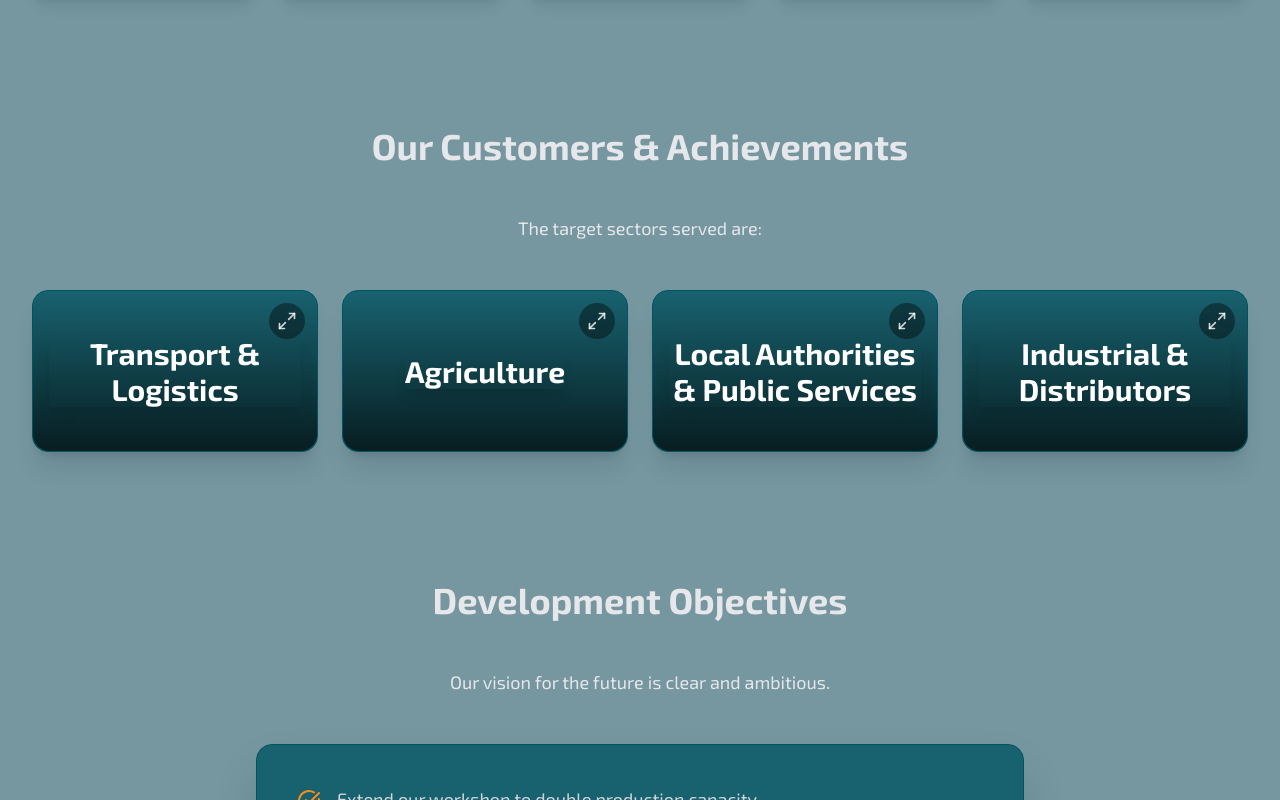
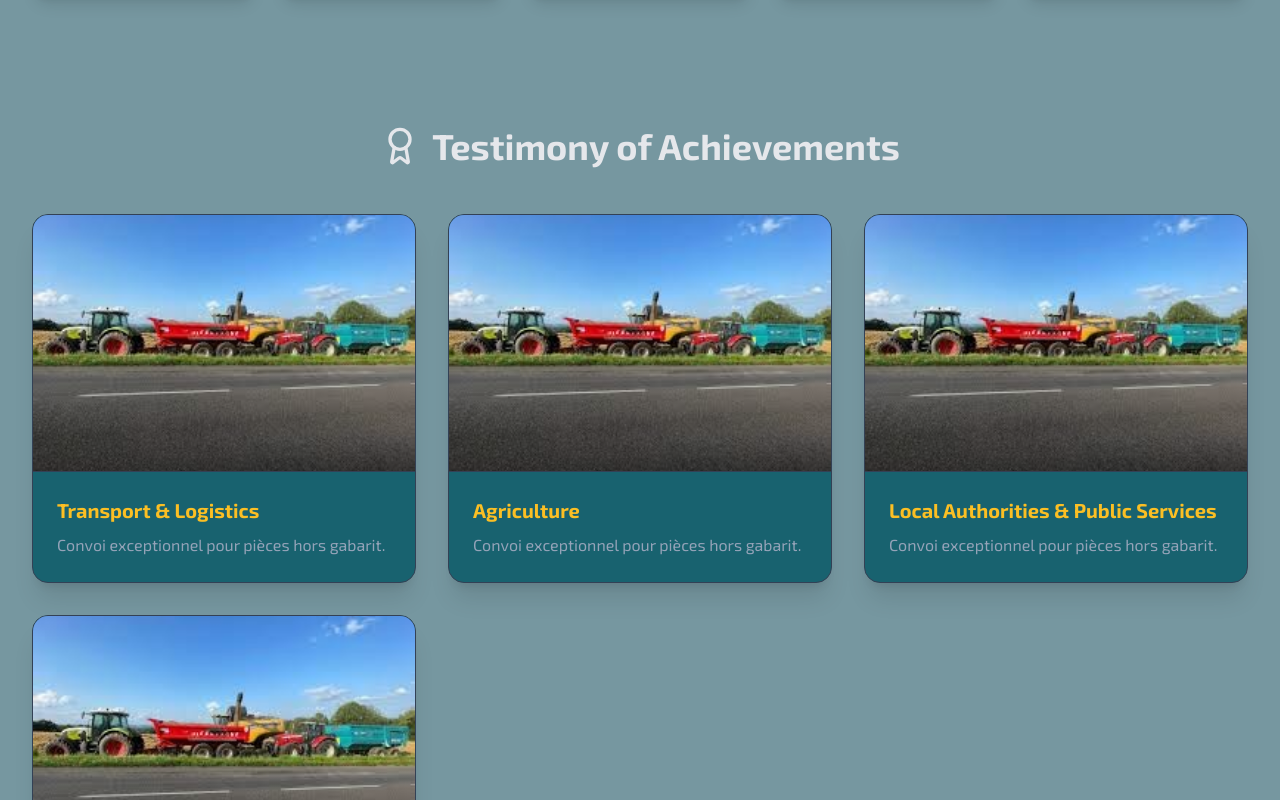
Before and after one commit to amenjouini/vehtun-web, a React (Create React App) app: page / in a window 1280 px wide. Shown: the part 2580-3380 px from the top of the page. Built offline with nearby package versions, Linux system fonts and the light colour scheme.

Commit message:
cards automatic

```diff
--- a/src/App.js
+++ b/src/App.js
@@ -62,8 +62,6 @@ import pliage2 from "./assets/services/pliage2.jpg";
 import cr from "./assets/services/c&r.jpg";
 import cr2 from "./assets/services/c&r2.jpg";
 import cr3 from "./assets/services/c&r3.jpg";
-
-
 
 // Component to handle scroll-triggered animations for sections
 const AnimatedSection = ({ children, threshold = 0.2 }) => {
@@ -136,14 +134,21 @@ const ImageCarousel = ({ images }) => {
   const [currentIndex, setCurrentIndex] = useState(0);
 
   const handleNext = () => setCurrentIndex((p) => (p + 1) % images.length);
-    const handlePrev = () => setCurrentIndex((p) => (p - 1 + images.length) % images.length);
+  const handlePrev = () =>
+    setCurrentIndex((p) => (p - 1 + images.length) % images.length);
 
   return (
     <div className="relative w-full h-80 flex items-center justify-center overflow-hidden">
-            <button onClick={handlePrev} className="absolute left-0 md:left-4 z-30 bg-black/30 text-white p-2 rounded-full hover:bg-black/50 transition-colors focus:outline-none focus:ring-2 focus:ring-primary-400">
+      <button
+        onClick={handlePrev}
+        className="absolute left-0 md:left-4 z-30 bg-black/30 text-white p-2 rounded-full hover:bg-black/50 transition-colors focus:outline-none focus:ring-2 focus:ring-primary-400"
+      >
         <ChevronLeft size={24} />
       </button>
-            <button onClick={handleNext} className="absolute right-0 md:right-4 z-30 bg-black/30 text-white p-2 rounded-full hover:bg-black/50 transition-colors focus:outline-none focus:ring-2 focus:ring-primary-400">
+      <button
+        onClick={handleNext}
+        className="absolute right-0 md:right-4 z-30 bg-black/30 text-white p-2 rounded-full hover:bg-black/50 transition-colors focus:outline-none focus:ring-2 focus:ring-primary-400"
+      >
         <ChevronRight size={24} />
       </button>
       <div className="relative w-full h-full">
@@ -161,17 +166,35 @@ const ImageCarousel = ({ images }) => {
             let x, scale, opacity, zIndex;
 
             if (offset === 0) {
-                            scale = 1; opacity = 1; zIndex = 3; x = '0%';
+              scale = 1;
+              opacity = 1;
+              zIndex = 3;
+              x = "0%";
             } else if (offset === 1) {
-                            scale = 0.85; opacity = 0.7; zIndex = 2; x = '25%';
+              scale = 0.85;
+              opacity = 0.7;
+              zIndex = 2;
+              x = "25%";
             } else if (offset === -1) {
-                            scale = 0.85; opacity = 0.7; zIndex = 2; x = '-25%';
+              scale = 0.85;
+              opacity = 0.7;
+              zIndex = 2;
+              x = "-25%";
             } else if (offset === 2) {
-                            scale = 0.7; opacity = 0.4; zIndex = 1; x = '50%';
+              scale = 0.7;
+              opacity = 0.4;
+              zIndex = 1;
+              x = "50%";
             } else if (offset === -2) {
-                            scale = 0.7; opacity = 0.4; zIndex = 1; x = '-50%';
+              scale = 0.7;
+              opacity = 0.4;
+              zIndex = 1;
+              x = "-50%";
             } else {
-                            scale = 0.4; opacity = 0; zIndex = 0; x = `${offset * 30}%`;
+              scale = 0.4;
+              opacity = 0;
+              zIndex = 0;
+              x = `${offset * 30}%`;
             }
 
             return (
@@ -196,10 +219,73 @@ const ImageCarousel = ({ images }) => {
   );
 };
 
+const placeholderImg = (
+  width,
+  height,
+  text,
+  bgColor = "0b2b36",
+  textColor = "FFFFFF"
+) =>
+  `https://placehold.co/${width}x${height}/${bgColor}/${textColor}?text=${text.replace(
+    /\s/g,
+    "+"
+  )}&font=lato`;
+
+const ImageCarouselCard = ({ item }) => {
+  const [currentIndex, setCurrentIndex] = useState(0);
+
+  useEffect(() => {
+    // Guard against items with no images or only one image
+    if (!item.images || item.images.length <= 1) {
+      return;
+    }
+
+    // Set up an interval to switch images every 3 seconds
+    const intervalId = setInterval(() => {
+      setCurrentIndex((prevIndex) => (prevIndex + 1) % item.images.length);
+    }, 3000);
+
+    // Clean up the interval when the component unmounts or data changes
+    return () => clearInterval(intervalId);
+  }, [item.images]);
+
+  return (
+    <div className="bg-secondary-800 rounded-2xl shadow-xl overflow-hidden flex flex-col border border-slate-700 h-full">
+      {/* Image container with carousel effect */}
+      <div className="relative h-56 sm:h-64 overflow-hidden">
+        {item.images.map((imgSrc, index) => (
+          <img
+            key={index}
+            src={imgSrc}
+            alt={`${item.title} - image ${index + 1}`}
+            className={`absolute top-0 left-0 w-full h-full object-cover transition-opacity duration-1000 ease-in-out ${
+              index === currentIndex ? "opacity-100" : "opacity-0"
+            }`}
+            onError={(e) => {
+              e.target.onerror = null;
+              e.target.src = placeholderImg(400, 300, "Image Indisponible");
+            }}
+          />
+        ))}
+        <div className="absolute inset-0 bg-gradient-to-t from-black/60 via-transparent"></div>
+      </div>
+
+      {/* Thin separator line */}
+      <hr className="border-t border-slate-700" />
+
+      {/* Content section */}
+      <div className="p-6 flex-grow">
+        <h4 className="text-xl font-bold text-amber-400 mb-2">{item.title}</h4>
+        <p className="text-slate-400">{item.desc}</p>
+      </div>
+    </div>
+  );
+};
+
 const useMediaQuery = (query) => {
   const [matches, setMatches] = useState(false);
   useEffect(() => {
-        if (typeof window === 'undefined') return;
+    if (typeof window === "undefined") return;
     const media = window.matchMedia(query);
     if (media.matches !== matches) {
       setMatches(media.matches);
@@ -294,7 +380,7 @@ const App = () => {
   const [expandedProductIndex, setExpandedProductIndex] = useState(null);
   const [expandedServicesIndex, setExpandedServicesIndex] = useState(null);
 
-  const isDesktop = useMediaQuery('(min-width: 640px)');
+  const isDesktop = useMediaQuery("(min-width: 640px)");
   const [connectorStyle, setConnectorStyle] = useState({});
   const gridRef = useRef(null);
   const cardRefs = useRef([]);
@@ -336,27 +422,17 @@ const App = () => {
     {
       title: t("plateau_bache.title"),
       imgText: placeholderImg(600, 400, t("plateau_bache.title"), "374151"),
-    gallery: [
-      produit1,
-      produit2,
-      produit3,
-    ],
+      gallery: [produit1, produit2, produit3],
     },
     {
       title: t("benne_gravats.title"),
       imgText: placeholderImg(600, 400, t("benne_gravats.title"), "374151"),
-      gallery: [
-        benne1,
-        benne2
-      ],
+      gallery: [benne1, benne2],
     },
     {
       title: t("citerne_15000.title"),
       imgText: placeholderImg(600, 400, t("citerne_15000.title"), "374151"),
-      gallery: [
-        citerne1,
-        citerne2
-      ],
+      gallery: [citerne1, citerne2],
     },
   ];
 
@@ -365,73 +441,46 @@ const App = () => {
       title: t("service1"),
       imgText: placeholderImg(600, 400, t("sector_trans"), "374151"),
       img: values2,
-      gallery: [
-        laser,
-        pliage,
-        welding,
-        laser2,
-        pliage2
-      ],
+      gallery: [laser, pliage, welding, laser2, pliage2],
     },
     {
       title: t("service2"),
       imgText: placeholderImg(600, 400, t("sector_agr"), "374151"),
       img: values3,
-      gallery: [
-        ccc
-      ],
+      gallery: [ccc],
     },
     {
       title: t("service3"),
       imgText: placeholderImg(600, 400, t("sector_loc"), "374151"),
       img: values4,
-      gallery: [
-        reparation,
-        reparation2
-      ],
-    }
-  ]
+      gallery: [reparation, reparation2],
+    },
+  ];
 
    const achievements = [
     {
       title: t("sector_trans"),
+      desc: "Convoi exceptionnel pour pièces hors gabarit.",
       imgText: placeholderImg(600, 400, t("sector_trans"), "374151"),
-      img: values2,
-      gallery: [
-        cr,
-        cr2,
-        cr3
-      ],
+      images: [cr, cr2, cr3],
     },
     {
       title: t("sector_agr"),
       imgText: placeholderImg(600, 400, t("sector_agr"), "374151"),
-      img: values3,
-      gallery: [
-        cr,
-        cr2,
-        cr3
-      ],
+      desc: "Convoi exceptionnel pour pièces hors gabarit.",
+      images: [cr, cr2, cr3],
     },
     {
       title: t("sector_loc"),
       imgText: placeholderImg(600, 400, t("sector_loc"), "374151"),
-      img: values4,
-      gallery: [
-        cr,
-        cr2,
-        cr3
-      ],
+      desc: "Convoi exceptionnel pour pièces hors gabarit.",
+      images: [cr, cr2, cr3],
     },
     {
       title: t("sector_indus"),
       imgText: placeholderImg(600, 400, t("sector_indus"), "374151"),
-      img: values5,
-      gallery: [
-        cr,
-        cr2,
-        cr3
-      ],
+      desc: "Convoi exceptionnel pour pièces hors gabarit.",
+      images: [cr, cr2, cr3],
     },
   ];
 
@@ -817,7 +866,10 @@ const App = () => {
             <p className="text-center text-lg text-white-400 mb-12 max-w-3xl mx-auto">
               {t("products_subtitle")}
             </p>
-                    <div ref={gridRef} className="grid grid-cols-1 sm:grid-cols-2 lg:grid-cols-3 gap-6 items-start">
+            <div
+              ref={gridRef}
+              className="grid grid-cols-1 sm:grid-cols-2 lg:grid-cols-3 gap-6 items-start"
+            >
               {products.map((item, index) => {
                 const isExpanded = index === expandedProductIndex;
                 return (
@@ -825,15 +877,25 @@ const App = () => {
                     <div
                       ref={cardRefs.current[index]}
                       className={`bg-secondary-800 shadow-xl flex flex-col group border border-secondary-700 cursor-pointer rounded-2xl
-                                            ${isExpanded ? 'ring-2 ring-primary-400 ring-offset-4 ring-offset-secondary-900' : ''}`}
+                                            ${
+                                              isExpanded
+                                                ? "ring-2 ring-primary-400 ring-offset-4 ring-offset-secondary-900"
+                                                : ""
+                                            }`}
                       onClick={() => handleProductCardClick(index)}
                     >
                       <div className="relative aspect-video overflow-hidden rounded-2xl">
                         <div className="absolute inset-0 bg-gradient-to-t from-black/70 to-transparent flex items-center justify-center p-4">
-                                                <h4 className="text-2xl md:text-3xl font-bold text-white text-center shadow-lg">{item.title}</h4>
+                          <h4 className="text-2xl md:text-3xl font-bold text-white text-center shadow-lg">
+                            {item.title}
+                          </h4>
                         </div>
                         <div className="absolute top-3 right-3 bg-black/40 p-2 rounded-full text-white/80 transition-transform group-hover:scale-110">
-                                                {isExpanded ? <X size={20} /> : <Maximize2 size={20} />}
+                          {isExpanded ? (
+                            <X size={20} />
+                          ) : (
+                            <Maximize2 size={20} />
+                          )}
                         </div>
                       </div>
                     </div>
@@ -844,12 +906,17 @@ const App = () => {
                           <motion.div
                             className="bg-secondary-800 rounded-b-2xl overflow-hidden border-x border-b border-secondary-700 -mt-2"
                             initial={{ height: 0, opacity: 0 }}
-                                                    animate={{ height: 'auto', opacity: 1 }}
+                            animate={{ height: "auto", opacity: 1 }}
                             exit={{ height: 0, opacity: 0 }}
-                                                    transition={{ duration: 0.5, ease: [0.16, 1, 0.3, 1] }}
+                            transition={{
+                              duration: 0.5,
+                              ease: [0.16, 1, 0.3, 1],
+                            }}
                           >
                             <div className="p-6">
-                                                <ImageCarousel images={products[expandedProductIndex].gallery} />
+                              <ImageCarousel
+                                images={products[expandedProductIndex].gallery}
+                              />
                             </div>
                           </motion.div>
                         )}
@@ -868,19 +935,25 @@ const App = () => {
                       key="expanded-content-wrapper"
                       initial={{ opacity: 0, y: -20 }}
                       animate={{ opacity: 1, y: 0 }}
-                                        exit={{ opacity: 0, y: -20, transition: {duration: 0.3} }}
-                                        transition={{ duration: 0.4, ease: 'easeInOut' }}
+                      exit={{
+                        opacity: 0,
+                        y: -20,
+                        transition: { duration: 0.3 },
+                      }}
+                      transition={{ duration: 0.4, ease: "easeInOut" }}
                       className="relative mt-5"
                     >
                       <motion.div
                         className="bg-secondary-800 rounded-2xl overflow-hidden border border-secondary-700 shadow-2xl"
                         initial={{ height: 0 }}
-                                            animate={{ height: 'auto' }}
+                        animate={{ height: "auto" }}
                         exit={{ height: 0 }}
                         transition={{ duration: 0.5, ease: [0.16, 1, 0.3, 1] }}
                       >
                         <div className="p-6">
-                                                <ImageCarousel images={products[expandedProductIndex].gallery} />
+                          <ImageCarousel
+                            images={products[expandedProductIndex].gallery}
+                          />
                         </div>
                       </motion.div>
                     </motion.div>
@@ -932,7 +1005,10 @@ const App = () => {
             <p className="text-center text-lg text-white-400 mb-12 max-w-3xl mx-auto">
               {t("products_subtitle")}
             </p>
-                    <div ref={gridRef} className="grid grid-cols-1 sm:grid-cols-2 lg:grid-cols-3 gap-6 items-start">
+            <div
+              ref={gridRef}
+              className="grid grid-cols-1 sm:grid-cols-2 lg:grid-cols-3 gap-6 items-start"
+            >
               {services.map((item, index) => {
                 const isExpanded = index === expandedServicesIndex;
                 return (
@@ -940,15 +1016,25 @@ const App = () => {
                     <div
                       ref={cardRefs.current[index]}
                       className={`bg-secondary-800 shadow-xl flex flex-col group border border-secondary-700 cursor-pointer rounded-2xl
-                                            ${isExpanded ? 'ring-2 ring-primary-400 ring-offset-4 ring-offset-secondary-900' : ''}`}
+                                            ${
+                                              isExpanded
+                                                ? "ring-2 ring-primary-400 ring-offset-4 ring-offset-secondary-900"
+                                                : ""
+                                            }`}
                       onClick={() => handleServicesCardClick(index)}
                     >
                       <div className="relative aspect-video overflow-hidden rounded-2xl">
                         <div className="absolute inset-0 bg-gradient-to-t from-black/70 to-transparent flex items-center justify-center p-4">
-                                                <h4 className="text-2xl md:text-3xl font-bold text-white text-center shadow-lg">{item.title}</h4>
+                          <h4 className="text-2xl md:text-3xl font-bold text-white text-center shadow-lg">
+                            {item.title}
+                          </h4>
                         </div>
                         <div className="absolute top-3 right-3 bg-black/40 p-2 rounded-full text-white/80 transition-transform group-hover:scale-110">
-                                                {isExpanded ? <X size={20} /> : <Maximize2 size={20} />}
+                          {isExpanded ? (
+                            <X size={20} />
+                          ) : (
+                            <Maximize2 size={20} />
+                          )}
                         </div>
                       </div>
                     </div>
@@ -959,9 +1045,12 @@ const App = () => {
                           <motion.div
                             className="bg-secondary-800 rounded-b-2xl overflow-hidden border-x border-b border-secondary-700 -mt-2"
                             initial={{ height: 0, opacity: 0 }}
-                                                    animate={{ height: 'auto', opacity: 1 }}
+                            animate={{ height: "auto", opacity: 1 }}
                             exit={{ height: 0, opacity: 0 }}
-                                                    transition={{ duration: 0.5, ease: [0.16, 1, 0.3, 1] }}
+                            transition={{
+                              duration: 0.5,
+                              ease: [0.16, 1, 0.3, 1],
+                            }}
                           >
                             <div className="p-6">
                               <ImageCarousel images={item.gallery} />
@@ -983,19 +1072,25 @@ const App = () => {
                       key="expanded-content-wrapper"
                       initial={{ opacity: 0, y: -20 }}
                       animate={{ opacity: 1, y: 0 }}
-                                        exit={{ opacity: 0, y: -20, transition: {duration: 0.3} }}
-                                        transition={{ duration: 0.4, ease: 'easeInOut' }}
+                      exit={{
+                        opacity: 0,
+                        y: -20,
+                        transition: { duration: 0.3 },
+                      }}
+                      transition={{ duration: 0.4, ease: "easeInOut" }}
                       className="relative mt-5"
                     >
                       <motion.div
                         className="bg-secondary-800 rounded-2xl overflow-hidden border border-secondary-700 shadow-2xl"
                         initial={{ height: 0 }}
-                                            animate={{ height: 'auto' }}
+                        animate={{ height: "auto" }}
                         exit={{ height: 0 }}
                         transition={{ duration: 0.5, ease: [0.16, 1, 0.3, 1] }}
                       >
                         <div className="p-6">
-                                                <ImageCarousel images={services[expandedServicesIndex].gallery} />
+                          <ImageCarousel
+                            images={services[expandedServicesIndex].gallery}
+                          />
                         </div>
                       </motion.div>
                     </motion.div>
@@ -1031,7 +1126,6 @@ const App = () => {
                     onClick={() => handleValuesCardClick(index)}
                   >
                     <div className="p-6 w-full flex flex-col items-center">
-
                       {/* Icon */}
                       <div className="mb-4 text-primary-500 group-hover:scale-110 transition-transform">
                         <Icon size={36} strokeWidth={1.5} />
@@ -1085,82 +1179,13 @@ const App = () => {
 
         {/* --- Achievements Section --- */}
         <AnimatedSection>
-                <section id="clients-achievements" className="scroll-mt-20 max-w-7xl mx-auto">
-                    <SectionTitle title={t("possible_clients")} />
-                    <p className="text-center text-lg text-white-400 mb-12 max-w-3xl mx-auto">
-                        {t("possible_clients_desc")}
-                    </p>
-                    <div ref={gridRef} className="grid grid-cols-1 sm:grid-cols-2 lg:grid-cols-4 gap-6 items-start">
-                        {achievements.map((item, index) => {
-                            const isExpanded = index === expandedIndex;
-                            return (
-                                <React.Fragment key={item.title}>
-                                    <div
-                                        ref={cardRefs.current[index]}
-                                        className={`bg-secondary-800 shadow-xl flex flex-col group border border-secondary-700 cursor-pointer rounded-2xl
-                                            ${isExpanded ? 'ring-2 ring-primary-400 ring-offset-4 ring-offset-secondary-900' : ''}`}
-                                        onClick={() => handleCardClick(index)}
-                                    >
-                                        <div className="relative aspect-video overflow-hidden rounded-2xl">
-                                            <div className="absolute inset-0 bg-gradient-to-t from-black/70 to-transparent flex items-center justify-center p-4">
-                                                 <h4 className="text-2xl md:text-3xl font-bold text-white text-center shadow-lg">{item.title}</h4>
+          <section id="achievements" className="scroll-mt-20">
+            <SectionTitle title={t("achiev")} icon={Award} />
+            <div className="grid sm:grid-cols-2 lg:grid-cols-3 gap-8">
+              {achievements.map((item) => (
+                <ImageCarouselCard key={item.title} item={item} />
+              ))}
             </div>
-                                            <div className="absolute top-3 right-3 bg-black/40 p-2 rounded-full text-white/80 transition-transform group-hover:scale-110">
-                                                {isExpanded ? <X size={20} /> : <Maximize2 size={20} />}
-                                            </div>
-                                        </div>
-                                    </div>
-
-                                    {!isDesktop && (
-                                       <AnimatePresence>
-                                            {isExpanded && (
-                                                <motion.div
-                                                    className="bg-secondary-800 rounded-b-2xl overflow-hidden border-x border-b border-secondary-700 -mt-2"
-                                                    initial={{ height: 0, opacity: 0 }}
-                                                    animate={{ height: 'auto', opacity: 1 }}
-                                                    exit={{ height: 0, opacity: 0 }}
-                                                    transition={{ duration: 0.5, ease: [0.16, 1, 0.3, 1] }}
-                                                >
-                                                     <div className="p-6">
-                                                        <ImageCarousel images={item.gallery} />
-                                                     </div>
-                                                </motion.div>
-                                            )}
-                                        </AnimatePresence>
-                                    )}
-                                </React.Fragment>
-                            );
-                        })}
-                    </div>
-
-                    {isDesktop && (
-                        <div className="relative">
-                            <AnimatePresence>
-                                {expandedIndex !== null && (
-                                    <motion.div
-                                        key="expanded-content-wrapper"
-                                        initial={{ opacity: 0, y: -20 }}
-                                        animate={{ opacity: 1, y: 0 }}
-                                        exit={{ opacity: 0, y: -20, transition: {duration: 0.3} }}
-                                        transition={{ duration: 0.4, ease: 'easeInOut' }}
-                                        className="relative mt-5"
-                                    >
-                                        <motion.div
-                                            className="bg-secondary-800 rounded-2xl overflow-hidden border border-secondary-700 shadow-2xl"
-                                            initial={{ height: 0 }}
-                                            animate={{ height: 'auto' }}
-                                            exit={{ height: 0 }}
-                                            transition={{ duration: 0.5, ease: [0.16, 1, 0.3, 1] }}
-                                        >
-                                            <div className="p-6">
-                                                <ImageCarousel images={achievements[expandedIndex].gallery} />
-                                            </div>
-                                        </motion.div>
-                                    </motion.div>
-                                )}
-                            </AnimatePresence>
-                        </div>
-                    )}
           </section>
         </AnimatedSection>
 
```
Lines whose indentation alone changed are shown as unchanged.
